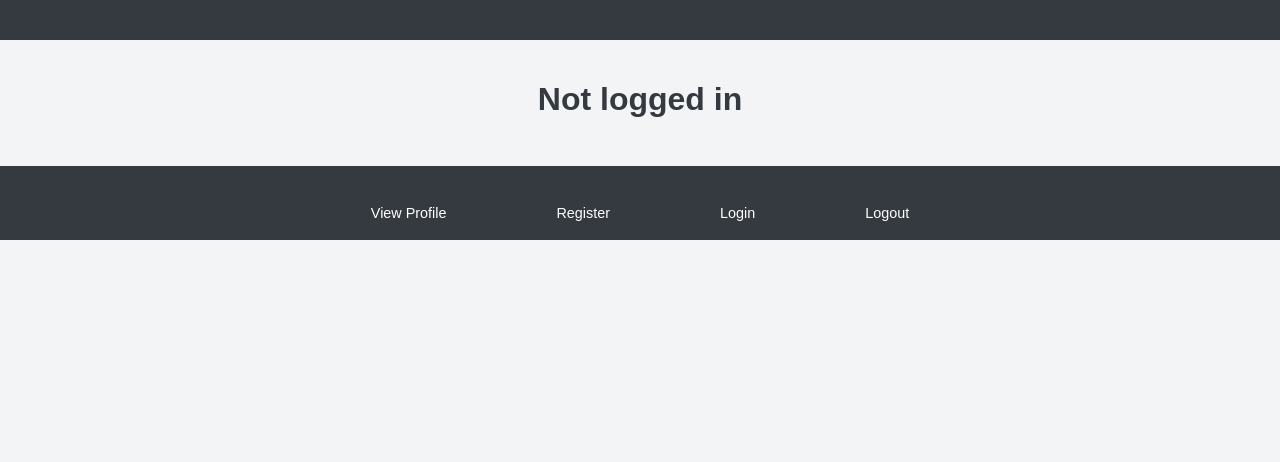
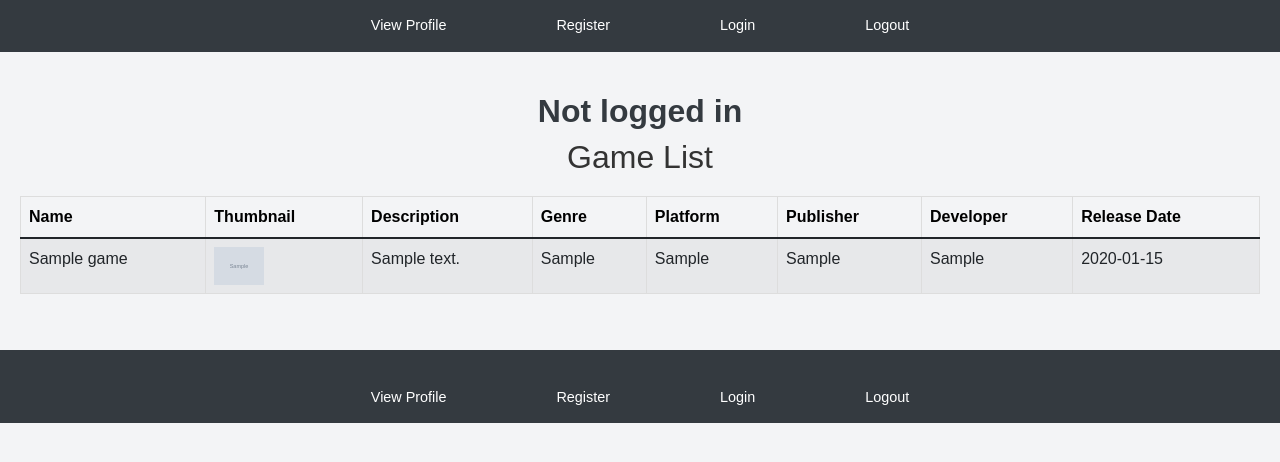
Before and after one commit to bennalex2014/MyFreeGamesList, a Flask app: page / in a window 1280 px wide. Shown: the top 462 px of the page. Run offline with Flask 3, Linux system fonts and the light colour scheme; tables that the repository leaves empty hold one stand-in row (values such as "Sample post"); grey boxes marked "Sample" are stand-in pictures; parts of the project's set-up code (start-up, migrations or seed data) failed here and were passed over.

Commit message:
Implemented displaying all games in the database on the home page.

```diff
--- a/app.py
+++ b/app.py
@@ -95,6 +95,13 @@ class Game(db.Model):
     __tablename__ = 'Games'
     id = db.Column(db.Integer, primary_key=True)
     name = db.Column(db.Unicode, nullable=False)
+    thumbnail = db.Column(db.LargeBinary, nullable=True)
+    description = db.Column(db.Unicode, nullable=False)
+    genre = db.Column(db.Unicode, nullable=False)
+    platform = db.Column(db.Unicode, nullable=False)
+    publisher = db.Column(db.Unicode, nullable=False)
+    developer = db.Column(db.Unicode, nullable=False)
+    releaseDate = db.Column(db.Unicode, nullable=False)
     numReviews = db.Column(db.Integer, nullable=False)
     totalRevScore = db.Column(db.Integer, nullable=False)
     reviews = db.relationship('Review', backref='game')
@@ -146,7 +153,7 @@ if True:
 
         for game in gamesList:
             game.get("id")
-            instance = Game(id=game.get("id"), name=game.get("title"), numReviews=0, totalRevScore=0)
+            instance = Game(id=game.get("id"), name=game.get("title"), description=game.get("short_description"), genre=game.get("genre"), platform=game.get("platform"), publisher=game.get("publisher"), developer=game.get("developer"), releaseDate=game.get("release_date"), numReviews=0, totalRevScore=0)
             db.session.add(instance)
 
         db.session.commit()
@@ -256,7 +263,8 @@ def post_login():
 # TODO home
 @app.get('/')
 def index():
-    return render_template('home.html', current_user=current_user)
+    games = Game.query.all()
+    return render_template('home.html', current_user=current_user, games=games)
 
 # TODO match functions and html with database -> redirect to login page -> we do not allow non-logged in users
 @app.get('/logout/')
--- a/static/styles/home.css
+++ b/static/styles/home.css
@@ -7,16 +7,29 @@ body {
     padding: 0;
 }
 
+/* Style for the header */
 header {
     background-color: #343a40;
     color: #ffffff;
-    padding: 20px 0;
+    padding: 15px;
     text-align: center;
+    font-size: 0.9em;
 }
 
 header .container {
     max-width: 600px;
     margin: auto;
+}
+
+header a {
+    color: #ffffff;
+    margin: 0 15px;
+    text-decoration: none;
+    transition: color 0.3s;
+}
+
+header a:hover {
+    color: #ffc107;
 }
 
 .alert {
@@ -53,6 +66,32 @@ footer a:hover {
     color: #ffc107;
 }
 
+/* Style for the table */
+table {
+    width: 100%;
+    border-collapse: collapse;
+    margin: 20px 0;
+}
+
+table th, table td {
+    border: 1px solid #ddd;
+    padding: 8px;
+    text-align: left;
+}
+
+table th {
+    background-color: #f2f2f2;
+    color: black;
+}
+
+table tr:nth-child(even) {
+    background-color: #f9f9f9;
+}
+
+table tr:hover {
+    background-color: #ddd;
+}
+
 /* Responsive styling */
 @media (max-width: 768px) {
     main {
--- a/templates/home.html
+++ b/templates/home.html
@@ -12,6 +12,14 @@
 </head>
 <body>
   <header>
+    <a href="/profile"> View Profile </a>
+    &emsp;&emsp;&emsp;&emsp;&emsp;
+    <a href="/register"> Register </a>
+    &emsp;&emsp;&emsp;&emsp;&emsp;
+    <a href="/login"> Login </a>
+    &emsp;&emsp;&emsp;&emsp;&emsp;
+    <a href="/logout"> Logout </a>
+    <br>
     <div class="container">
       {% for message in get_flashed_messages() %}
         <div class="alert alert-warning d-flex align-items-center alert-dismissible fade show">
@@ -29,6 +37,36 @@
     {% else %}
       <h1>Not logged in</h1>
     {% endif %}
+
+    <h2>Game List</h2>
+    <table class="table table-striped">
+      <thead>
+        <tr>
+            <th>Name</th>
+            <th>Thumbnail</th>
+            <th>Description</th>
+            <th>Genre</th>
+            <th>Platform</th>
+            <th>Publisher</th>
+            <th>Developer</th>
+            <th>Release Date</th>
+        </tr>
+      </thead>
+      <tbody>
+        {% for game in games %}
+        <tr>
+          <td>{{ game.name }}</td>
+          <td><img src="{{ game.thumbnail }}" alt="{{ game.name }}" width="50"></td>
+          <td>{{ game.description }}</td>
+          <td>{{ game.genre }}</td>
+          <td>{{ game.platform }}</td>
+          <td>{{ game.publisher }}</td>
+          <td>{{ game.developer }}</td>
+          <td>{{ game.releaseDate }}</td>
+        </tr>
+        {% endfor %}
+      </tbody>
+    </table>
   </main>
   <footer>
     <br>
```
